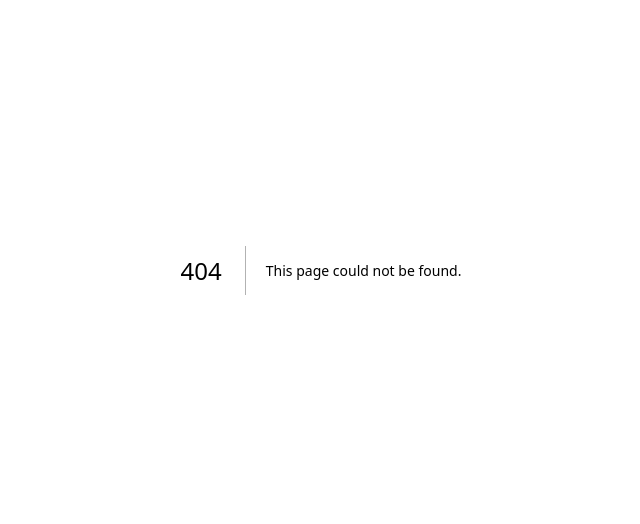
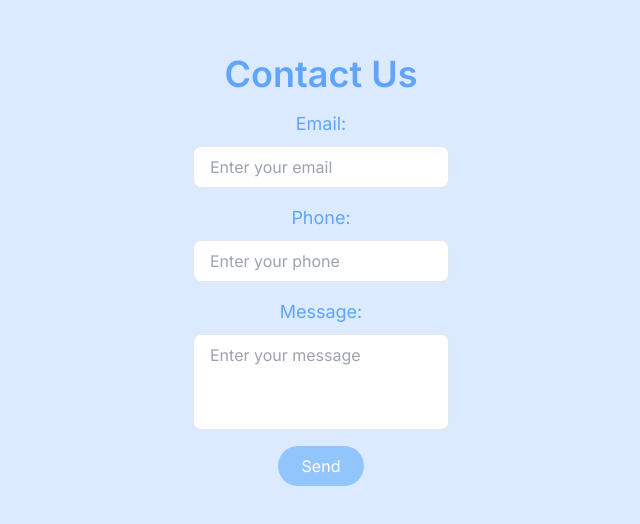
Before and after one commit to Chepenik/valueware.ai, a Next.js app: page /contact in a window 1280 px wide. Before the commit this address had no page. Shown: the part 130-654 px from the top of the page, without its empty margins (319-959 px from the left). Built offline with nearby package versions, Linux system fonts and the light colour scheme.

Commit message:
added contact section

```diff
--- a/src/app/(dashboard)/(routes)/contact.tsx
+++ b/src/app/(dashboard)/(routes)/contact/page.tsx
@@ -1,3 +1,5 @@
+"use client"
+
 import React, { useState } from 'react';
 import Head from 'next/head';
 
@@ -11,12 +13,12 @@ const ContactSection = () => {
     e.preventDefault();
 
     // Submit form data to FormSubmit API
-    fetch("https://formsubmit.co/ajax/chepenikconor@gmail.com", {
+    fetch("https://formsubmit.co/ajax/valueware@proton.me", {
       method: "POST",
       headers: {
         'Content-Type': 'application/json',
         'Accept': 'application/json'
-      },
+       },
       body: JSON.stringify({
         email,
         phone,
@@ -43,58 +45,62 @@ const ContactSection = () => {
         <title>Contact Us</title>
         <meta name="description" content="Contact form for getting in touch with us." />
       </Head>
-      <section className="flex flex-col items-center justify-center min-h-screen bg-light dark:bg-dark text-black dark:text-white">
-        <h2 className="text-4xl font-semibold mb-4 text-baby-blue">Contact Us</h2>
+
+      <section className="flex flex-col items-center justify-center min-h-screen bg-blue-100 text-blue-400">
+        <h2 className="text-4xl font-semibold mb-4">Contact Us</h2>
 
         <form onSubmit={handleSubmit} className="flex flex-col items-center">
-          <label htmlFor="email" className="text-lg mb-2 text-green-400">Email:</label>
+          <label htmlFor="email" className="text-lg mb-2">Email:</label>
           <input
             type="email"
             id="email"
             name="email"
             value={email}
             onChange={(e) => setEmail(e.target.value)}
-            className="border rounded-lg text-black px-4 py-2 w-64 focus:outline-none focus:border-baby-blue"
+            className="border rounded-lg px-4 py-2 w-64 focus:outline-none focus:border-blue-500"
             placeholder="Enter your email"
             required
           />
 
-          <label htmlFor="phone" className="text-lg mb-2 mt-4 text-green-400">Phone:</label>
+          <label htmlFor="phone" className="text-lg mb-2 mt-4">Phone:</label>
           <input
             type="tel"
             id="phone"
             name="phone"
             value={phone}
             onChange={(e) => setPhone(e.target.value)}
-            className="border rounded-lg text-black px-4 py-2 w-64 focus:outline-none focus:border-baby-blue"
+            className="border rounded-lg px-4 py-2 w-64 focus:outline-none focus:border-green-500"
             placeholder="Enter your phone"
             required
           />
 
-          <label htmlFor="message" className="text-lg mb-2 mt-4 text-green-400">Message:</label>
+          <label htmlFor="message" className="text-lg mb-2 mt-4">Message:</label>
           <textarea
             id="message"
             name="message"
             value={message}
             onChange={(e) => setMessage(e.target.value)}
-            className="border rounded-lg text-black px-4 py-2 w-64 h-24 resize-none focus:outline-none focus:border-baby-blue"
+            className="border rounded-lg px-4 py-2 w-64 h-24 resize-none focus:outline-none focus:border-green-500"
             placeholder="Enter your message"
             required
           ></textarea>
 
-          <button type="submit" className="mt-4 bg-baby-blue hover:bg-green-400 text-white py-2 px-6 rounded-full focus:outline-none">
+          <button
+            type="submit"
+            className="mt-4  bg-blue-300 hover:bg-green-400 text-white py-2 px-6 rounded-full focus:outline-none"
+          >
             Send
           </button>
         </form>
       </section>
+
       {showModal && (
         <div className="fixed top-0 left-0 w-full h-full flex items-center justify-center bg-black bg-opacity-50">
           <div className="bg-white rounded-lg shadow-lg p-8">
-            <h3 className="text-2xl font-semibold mb-4 text-baby-blue">Thank You!</h3>
-            <p>Your info has been submitted. We will be in touch!</p>
+            <h3 className="text-2xl font-semibold mb-4 text-green-500">Your info has been submitted. We will be in touch!</h3>
             <button
               onClick={() => setShowModal(false)}
-              className="mt-4 bg-baby-blue hover:bg-green-400 text-white py-2 px-4 rounded-full focus:outline-none"
+              className="mt-4 bg-blue-300 hover:bg-green-400 text-white py-2 px-4 rounded-full focus:outline-none"
             >
               Close
             </button>
```
